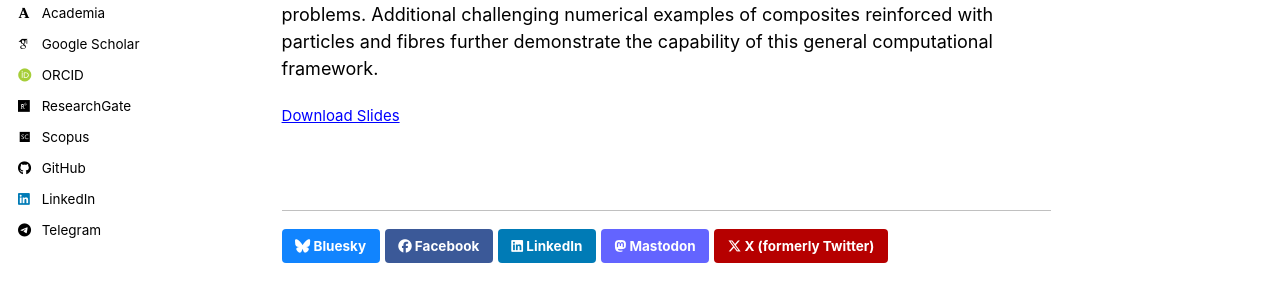
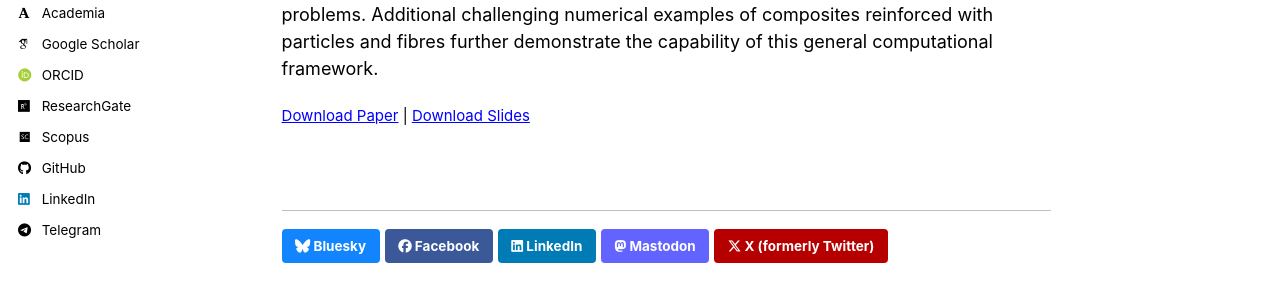
Before and after one commit to Masoud16ahm/Masoud16ahm.github.io, a Jekyll site: the page built from _publications/2025-Plane-stress-finite-element-modelling.md, in a window 1280 px wide and 1116 px high. Shown: the part 520-817 px from the top of the window. Built offline with Jekyll 4.4.1, drawn with Linux system fonts in a browser that asks for light colours; some web fonts are replaced; a script bundle is joined from its source files by our own code; library files that are not in the unit come from our copies.

Commit message:
Update single.html

```diff
--- a/_layouts/single.html
+++ b/_layouts/single.html
@@ -59,6 +59,8 @@
           <p style="font-size: smaller">Recommended citation: {{ page.citation }}<br /><a href="{{ page.slidesurl }}">Download Slides</a> | <a href="{{ page.bibtexurl }}">Download Bibtex</a></p>
         {% elsif page.citation and page.slidesurl %}
           <p style="font-size: smaller">Recommended citation: {{ page.citation }}<br /><a href="{{ page.slidesurl }}">Download Slides</a></p>
+        {% elsif page.paperurl and page.slidesurl %}
+          <p style="font-size: smaller"><a href="{{ page.paperurl }}">Download Paper</a> | <a href="{{ page.slidesurl }}">Download Slides</a></p>
         {% elsif page.slidesurl and page.bibtexurl %}
           <p style="font-size: smaller"><a href="{{ page.slidesurl }}">Download Slides</a> | <a href="{{ page.bibtexurl }}">Download Bibtex</a></p>
         {% elsif page.paperurl and page.bibtexurl %}
```
